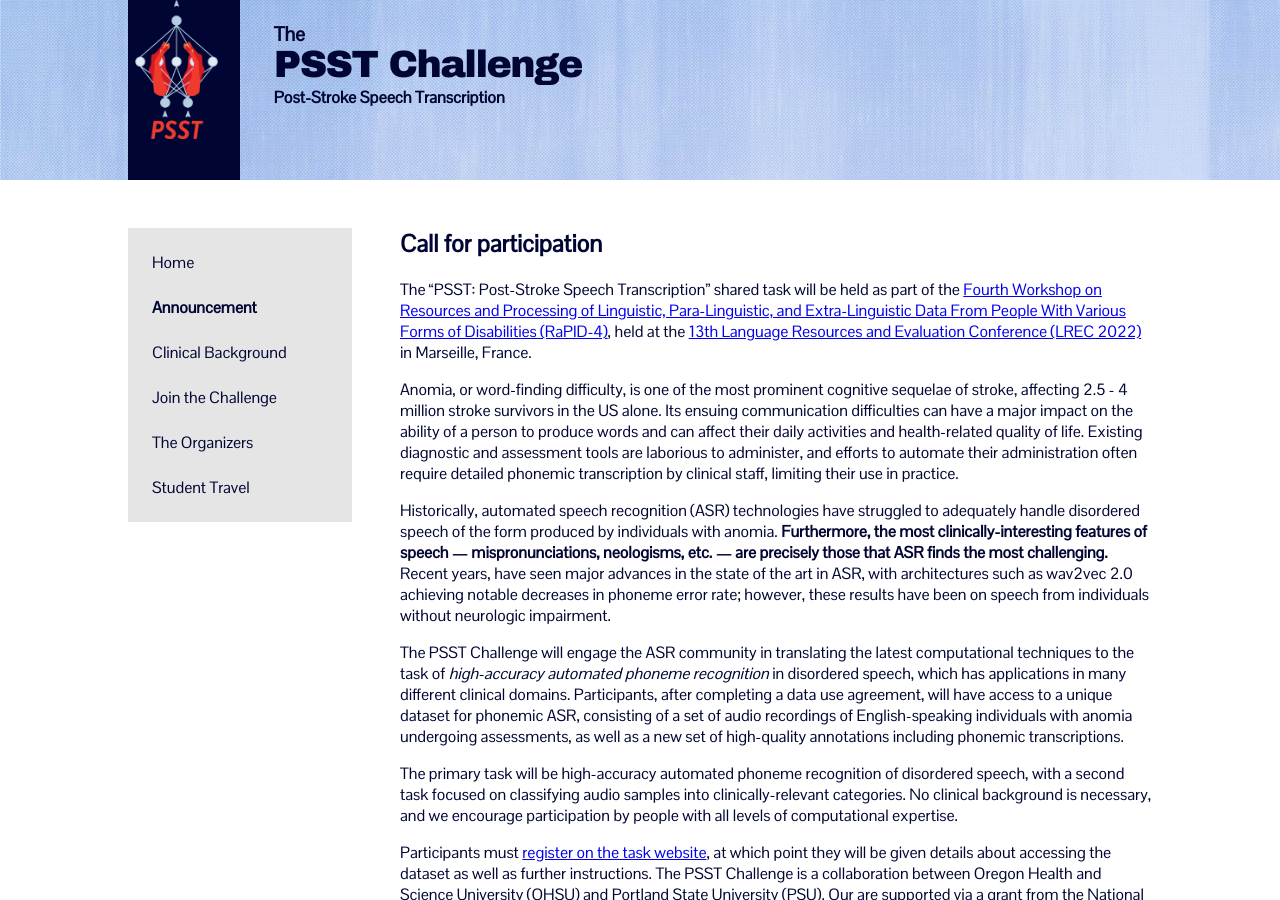
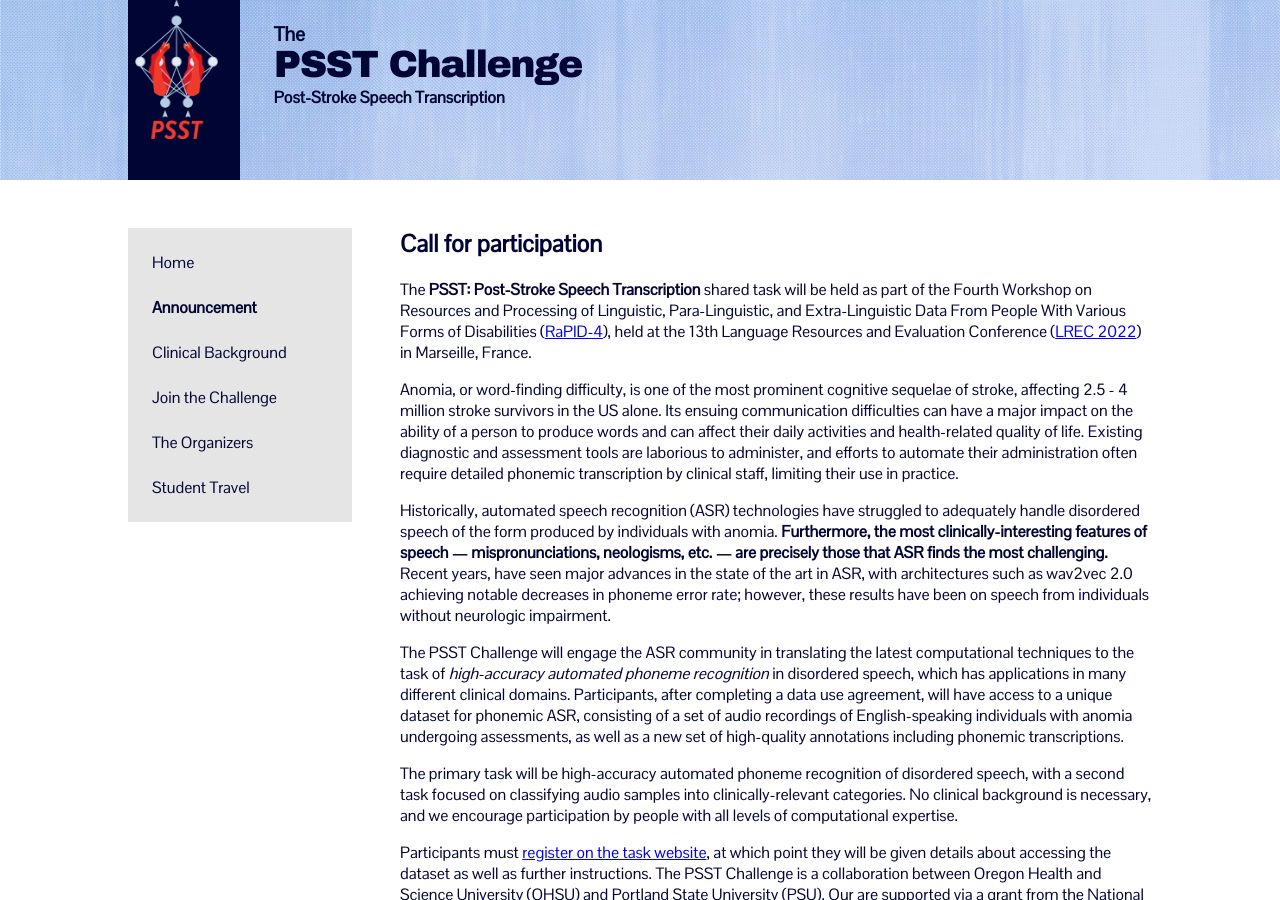
Before and after one commit to PSST-Challenge/PSST-Challenge.github.io, a Jekyll site: the page built from docs/announcement.md, in a window 1280 px wide and 900 px high. Built offline with Jekyll 4.4.1, drawn with Linux system fonts in a browser that asks for light colours.

Commit message:
Typographical things

```diff
--- a/docs/announcement.md
+++ b/docs/announcement.md
@@ -9,7 +9,7 @@ poster_alt: "A icon of a person at a podium with a microphone, depicted in spars
 
 # Call for participation
 
-The "PSST: Post-Stroke Speech Transcription" shared task will be held as part of the [Fourth Workshop on Resources and Processing of Linguistic, Para-Linguistic, and Extra-Linguistic Data From People With Various Forms of Disabilities (RaPID-4)](https://spraakbanken.gu.se/en/rapid-2022), held at the [13th Language Resources and Evaluation Conference (LREC 2022)](https://lrec2022.lrec-conf.org/en/) in Marseille, France.
+The **PSST: Post-Stroke Speech Transcription** shared task will be held as part of the Fourth Workshop on Resources and Processing of Linguistic, Para-Linguistic, and Extra-Linguistic Data From People With Various Forms of Disabilities ([RaPID-4](https://spraakbanken.gu.se/en/rapid-2022)), held at the 13th Language Resources and Evaluation Conference ([LREC 2022](https://lrec2022.lrec-conf.org/en/)) in Marseille, France.
 
 Anomia, or word-finding difficulty, is one of the most prominent cognitive sequelae of stroke, affecting 2.5 - 4 million stroke survivors in the US alone.
 Its ensuing communication difficulties can have a major impact on the ability of a person to produce words and can affect their daily activities and health-related quality of life.
```
